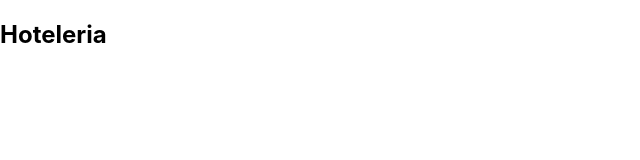
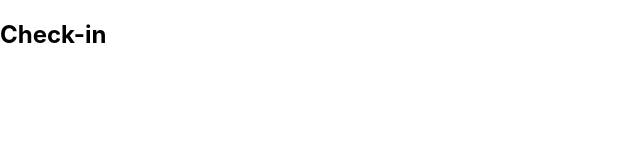
Before and after one commit to jhoncastro1/Software_Hoteleria, a React (Create React App) app in the folder Hoteleria_frontend/: page / in a window 1280 px wide. Shown: the top 160 px of the page, without its empty margins (0-640 px from the left). Built offline with nearby package versions, Linux system fonts and the light colour scheme.

Commit message:
Cambio visualizacion

```diff
--- a/Hoteleria_frontend/src/App.js
+++ b/Hoteleria_frontend/src/App.js
@@ -2,7 +2,7 @@
 function App() {
   return (
     <div  >
-     <h2>Hoteleria</h2>
+     <h2>Check-in</h2>
     </div>
   );
 
```
